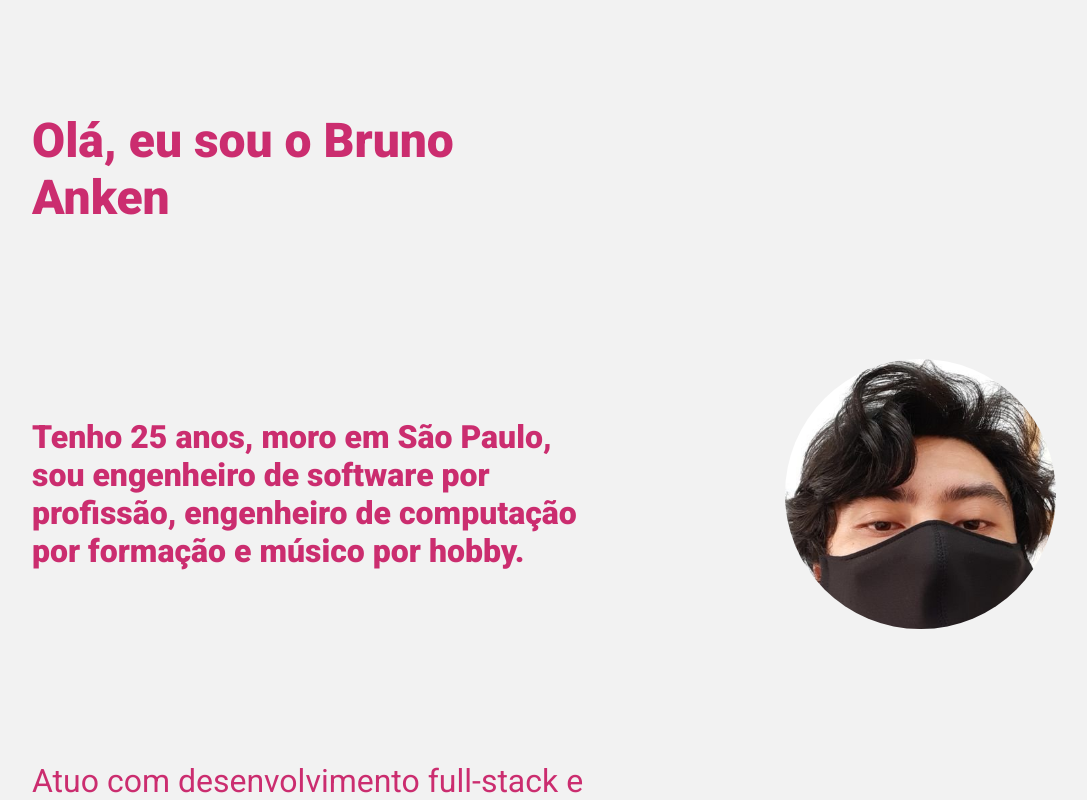
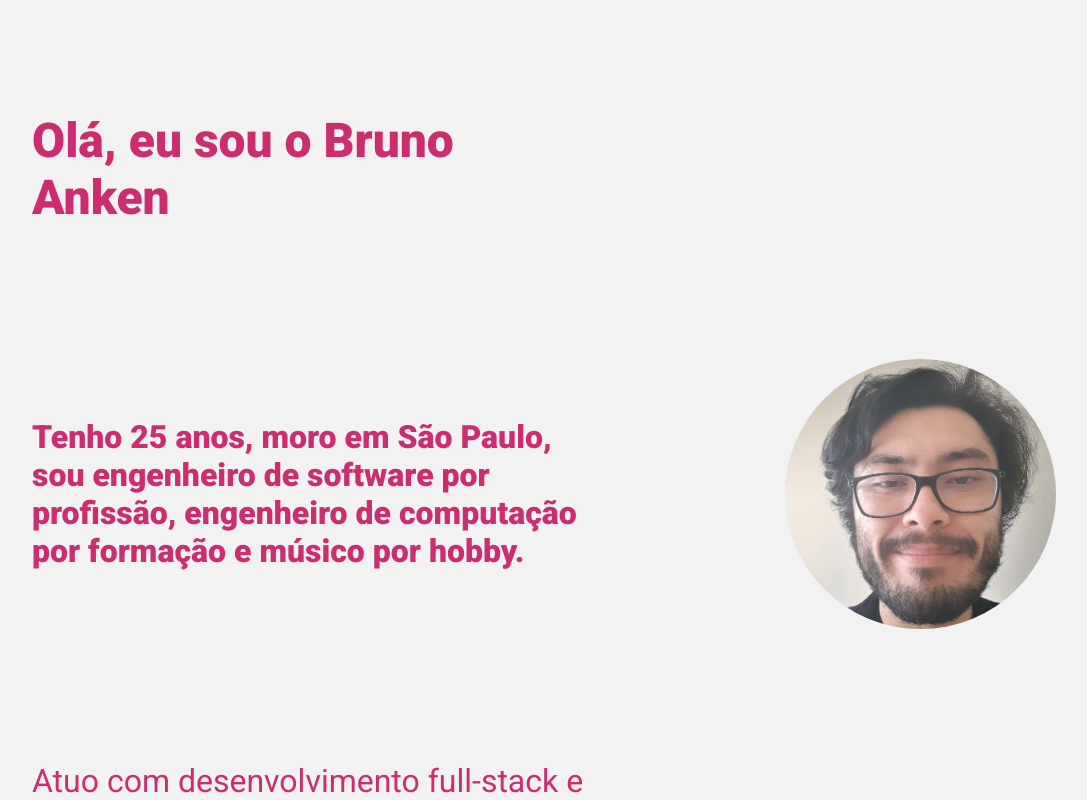
Before and after one commit to brunoanken/anken.dev, a Next.js app: page / in a window 1280 px wide. Shown: the top 800 px of the page, without its empty margins (96-1183 px from the left). Built offline with nearby package versions, Linux system fonts and the light colour scheme.

Commit message:
:bento: :fire: :lipstick: Change my picture displayed in the home page.

```diff
--- a/pages/index.js
+++ b/pages/index.js
@@ -41,7 +41,7 @@ export default function Home() {
           </div>
 
           <div className={`padding ${styles['picture-container']}`}>
-            <img src="/images/profile.jpg" alt="Eu, Bruno Anken" className={`${styles['avatar']} round-border`} onClick={() => console.log('8==D')} />
+            <img src="/images/profile.png" alt="Eu, Bruno Anken" className={`${styles['avatar']} round-border`} onClick={() => console.log('8==D')} />
           </div>
         </section>
 
```
Also changed, not shown: public/images/profile.jpg (deleted), public/images/profile.png (added).
